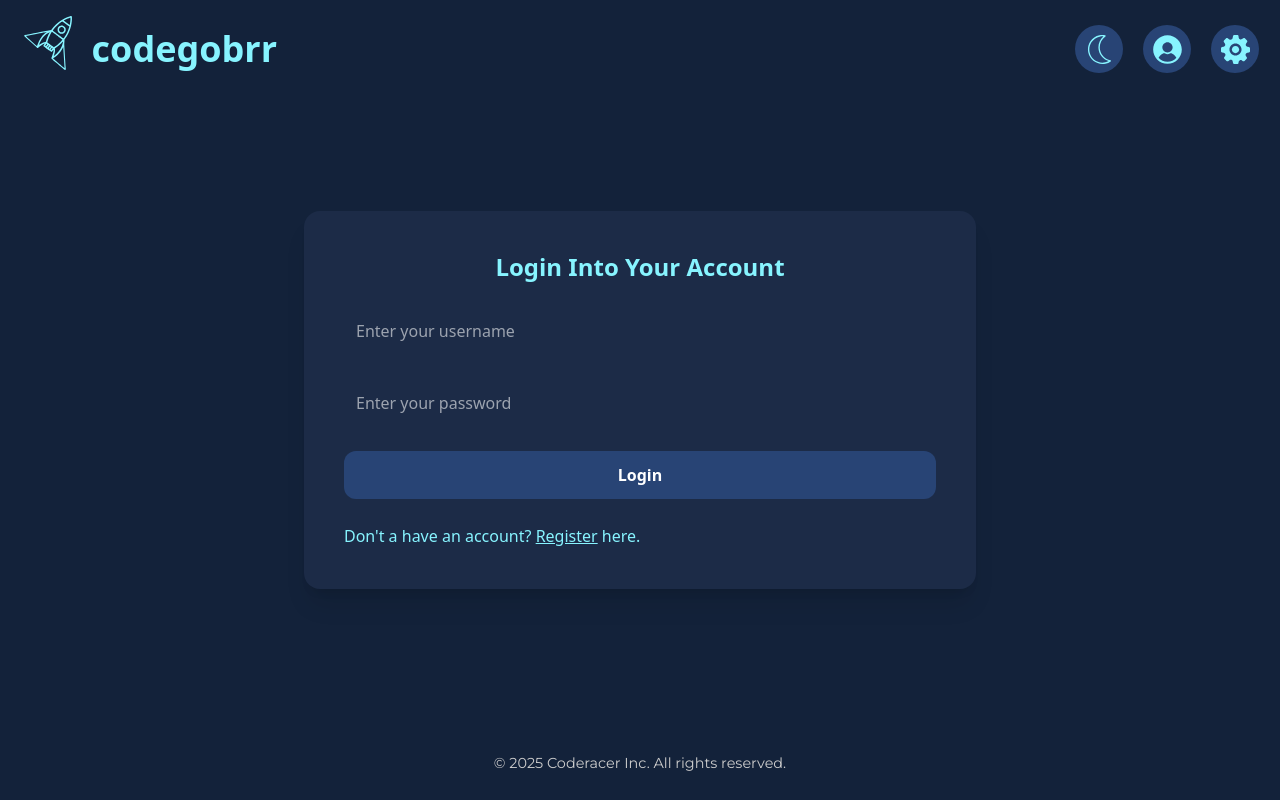
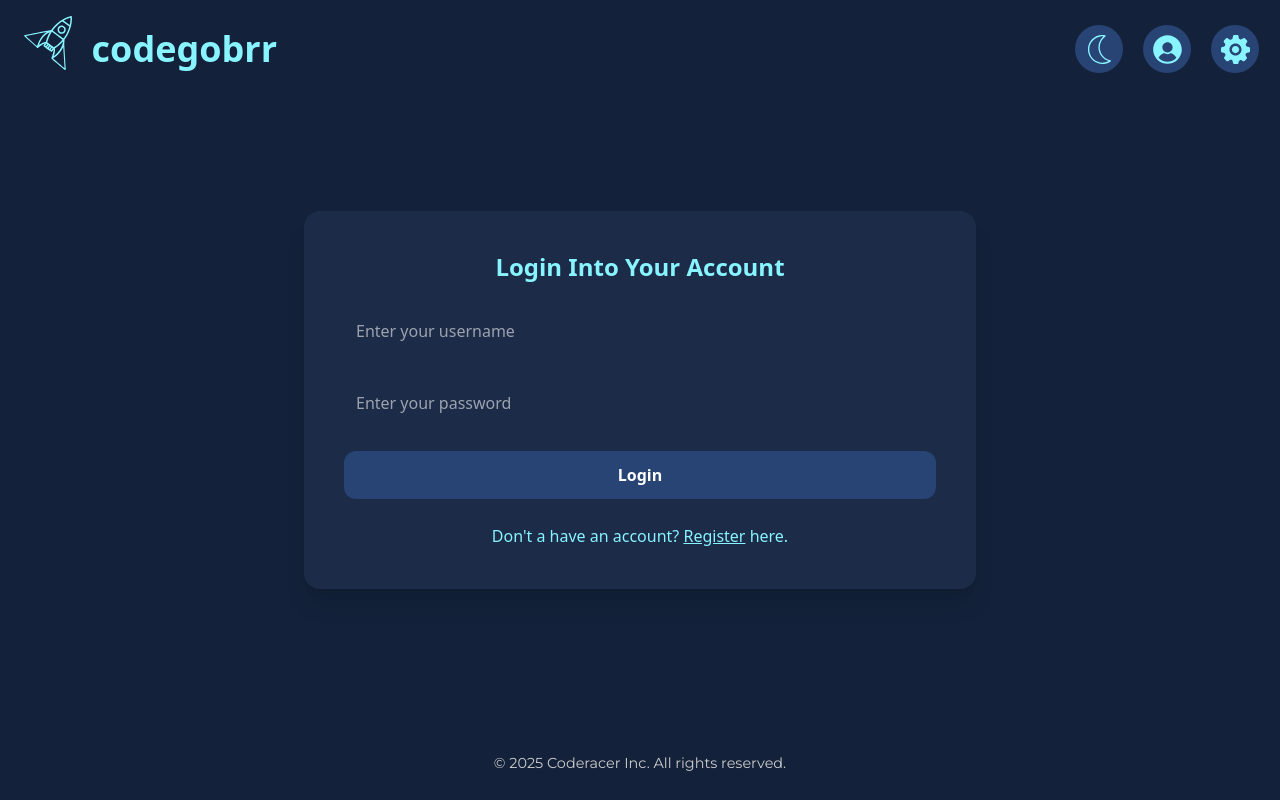
Before and after one commit to JavaBootcampJuly2025/Coderacer, a React (Create React App) app in the folder frontend/: page /login in a window 1280 px wide. Built offline with nearby package versions, Linux system fonts and the light colour scheme.

Commit message:
move register option to center

```diff
--- a/frontend/src/pages/Login.js
+++ b/frontend/src/pages/Login.js
@@ -70,7 +70,7 @@ function Login() {
                         >
                             Login
                         </button>
-                        <p className="text-base text-[var(--text)] leading-relaxed overflow-y-auto">
+                        <p className="text-base text-[var(--text)] leading-relaxed overflow-y-auto text-center">
                             Don't a have an account? <a href="/register" className="underline">Register</a> here.
                         </p>
                     </form>
```
